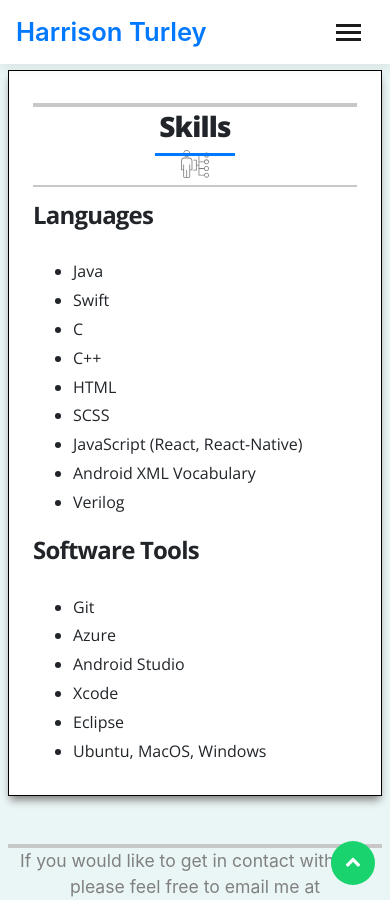
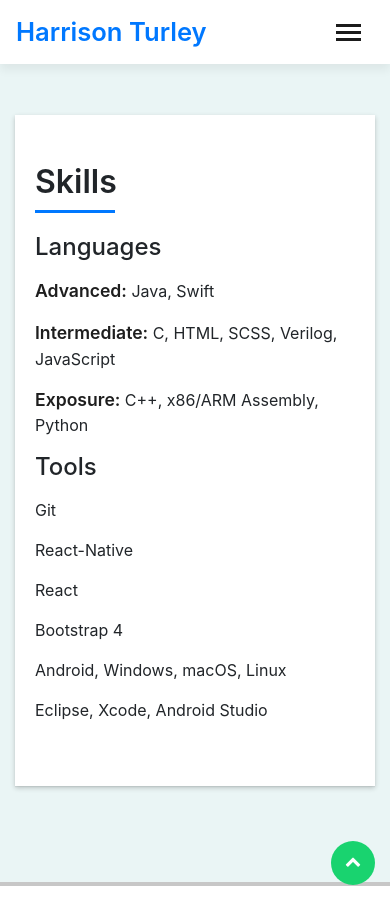
Before and after one commit to harrisonturley/harrisonturley.github.io, a Jekyll site: the page built from index.html, in a window 390 px wide and 900 px high, scrolled down 6058 px. Built offline with Jekyll 4.4.1, drawn with Linux system fonts in a browser that asks for light colours; some web fonts are replaced; some of the changed text lies outside the part shown.

Commit message:
Update skill section

```diff
--- a/_layouts/resume.html
+++ b/_layouts/resume.html
@@ -132,7 +132,7 @@
                   <div class="row">
                     <div class="col-md-12">
                       <p class="about-degree">Computer Engineering (3rd Year)</p>
-                      <p class="about-uni">The University of British Columbia</p>
+                      <p class="about-uni">The University of British Columbia<br /><i class="ion ion-navigate"></i> Vancouver, B.C, Canada</p>
                       <p>September, 2016 - Present</p>
                       <ul>
                         <li>
@@ -672,38 +672,50 @@
       </div>
     </div>
 
-    <div class="wrapper" itemscope itemtype = "http://schema.org/Person">
-
-
-      {% if site.skills_toggle %}
-      <!-- Skills section -->
-      <section class="content-section" id="skills">
-
-        <!-- Main title for skills section -->
-        <header class="section-header">
-          <h2 class="section-title">Skills</h2>
-          <!-- Section icon -->
-          <a href="#skills" itemprop="sameAs">
-            {% include icons/icon-skills.html %}
-          </a>
-        </header>
-
-        {% for skill in site.data.skills %}
-        <!-- Individual skill entries loaded by Liquid -->
-          <div class="resume-item">
-            <h3 class="resume-item-title">{{ skill.header }}</h3>
-            <p class="resume-item-summary">{{ skill.list }}</p>
+    <!-- Skills Section -->
+    <div id="skills" class="skills section-lg">
+      <div class="container">
+        <div class="row">
+          <div class="col-md-12">
+            <div class="shadow-box">
+              <div class="row">
+                <div class="col-md-12">
+                  <div class="title-container">
+                    <h3 class="title">Skills</h3>
                   </div>
-        {% endfor %}
-      </section>
-      {% endif %}
-
+                </div>
+              </div>
+              <div class="row">
+                <div class="col-md-6">
+                  <h4>Languages</h4>
+                  <div class="skill-list">
+                    <p><span class="text-bolded">Advanced: </span> Java, Swift</p>
+                    <p><span class="text-bolded">Intermediate: </span> C, HTML, SCSS, Verilog, JavaScript</p>
+                    <p><span class="text-bolded">Exposure: </span> C++, x86/ARM Assembly, Python</p>
+                  </div>
+                </div>
+                <div class="col-md-6">
+                  <h4>Tools</h4>
+                  <div class="skill-list">
+                    <p>Git</p>
+                    <p>React-Native</p>
+                    <p>React</p>
+                    <p>Bootstrap 4</p>
+                    <p>Android, Windows, macOS, Linux</p>
+                    <p>Eclipse, Xcode, Android Studio</p>
+                  </div>
+                </div>
+              </div>
+            </div>
+          </div>
+        </div>
+      </div>
+    </div>
 
     <!-- Footer -->
     <footer class="site-footer">
       <p class="footer-line">If you would like to get in contact with me, please feel free to email me at <a href="mailto:{{ site.email }}" class="footer-email">{{ site.email }}</a>
     </footer>
-    </div>
 
     <!-- Scroll up chevron -->
     <a href="#" class="back-to-top js-scroll">
--- a/_sass/_resume.scss
+++ b/_sass/_resume.scss
@@ -650,113 +650,8 @@
   padding-top: 1rem;
 }
 
-////////////////////////////////////////////////////////////////////////////////
-
-
-
-
-.content-section {
-  border: 1px solid black;
-  padding: 2rem 1.5rem 0.5rem;
-  margin: 3rem 0 0rem;
-  background-color: #FFFFFF;
-  @include bottom_shadow;
-
-  .section-header {
-    margin-bottom: 1rem;
-    padding: 0.4rem 0;
-    @include section-break;
-    @include clearfix;
-
-    .section-title {
-      font-weight: 900;
-      font-size: 1.75rem;
-      letter-spacing: -0.05rem;
-      margin: 0;
-      @include sans;
-
-      @include media_larger_than_mobile {
-        float: left;
-        margin: 0;
-      }
-    }
-
-    a {
-      margin: 0;
-      padding: 0;
-      top: 4px;
-      text-align: center;
-      padding-top: 0.4rem;
-      display: inline-block;
-
-      @include media_larger_than_mobile {
-        float: right;
-        border-top: none;
-        padding-top: 0;
-      }
-
-      &:hover .icon path {
-        fill: #0099B5;
-        @include transition(all 0.2s ease);
-      }
-    }
-  }
-
-
-  .resume-item {
-    margin-bottom: 1.5rem;
-  }
-
-  .resume-item-title {
-    font-weight: 700;
-    margin: 0 0 0.75rem;
-    font-size: 1.5rem;
-    letter-spacing: -0.05rem;
-    line-height: 1;
-    @include sans;
-
-    // Styling for any links in the title
-    a {
-      color: #333;
-      text-decoration: none;
-      border-bottom: 1px solid;
-      @include transition(all 0.2s ease);
-
-      &:hover {
-        color: blue;
-      }
-    }
-  }
-
-  .resume-item-details {
-    font-weight: 400;
-    font-size: 1.15rem;
-    margin: 0 0 0.75rem;
-    line-height: 1;
-    @include sans;
-
-    h4 {
-      font-weight: 400;
-      font-size: 1.15rem;
-      margin: 0 0 0.75rem;
-      line-height: 1;
-      @include sans;
-    }
-
-    .resume-item-details-duration {
-      font-size: 1.0rem;
-    }
-  }
-
-  .resume-item-summary, .resume-item-list {
-    margin: 0.75rem 0 0;
-    font-size: 1rem;
-    @include sans;
-
-    li {
-      padding: 0.3rem 0 0;
-    }
-  }
+.skill-list {
+  padding-top: 0.5rem;
 }
 
 ////////////////////////////////////////////////////////////////////////////////
@@ -764,7 +659,10 @@
 
 .site-footer {
   border-top: 4px solid #c7c7c7;
-  margin-top: 3rem;
+  margin-top: 6rem;
+  padding-top:1.5rem;
+  padding-bottom: 1.5rem;
+  background-color: #FFF;
 
   .footer-line {
     text-align: center;
```
Lines whose indentation alone changed are shown as unchanged.
